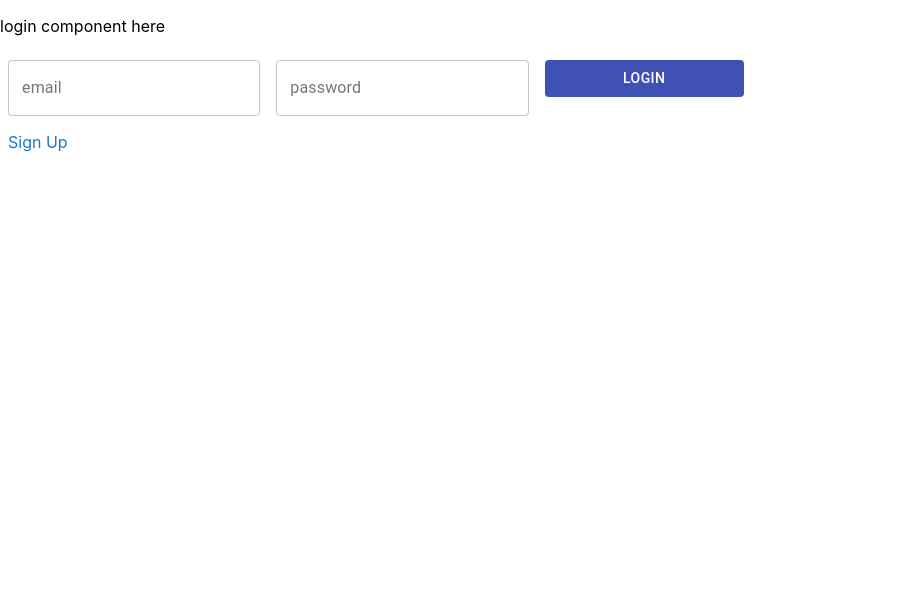
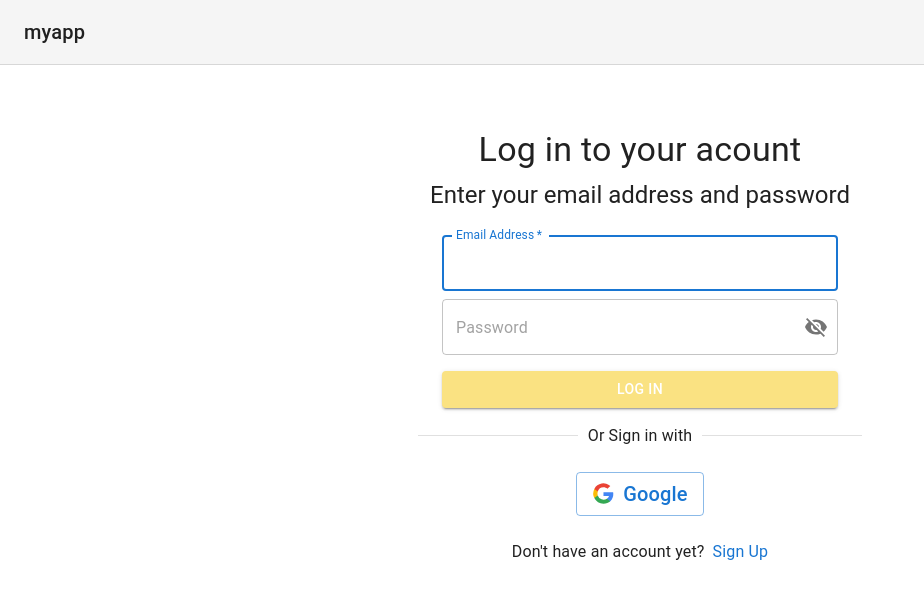
Before and after one commit to developers-bootcamp/sap-orders-manager-red, a React (Create React App) app: page /login in a window 1280 px wide. Shown: the top 598 px of the page, without its empty margins (0-924 px from the left). Built offline with nearby package versions, Linux system fonts and the light colour scheme.

Commit message:
finish login

```diff
--- a/src/App.tsx
+++ b/src/App.tsx
@@ -1,20 +1,16 @@
 import React from 'react';
 import './App.css';
-import { BrowserRouter, Route , Link} from 'react-router-dom';
+import { BrowserRouter, Route } from 'react-router-dom';
 import { Routes } from 'react-router';
 import LandingPage from "./pages/landing";
-import Login from "./pages/login";
-
-// import SignUpComp from './components/signup';
+import { LogIn } from './pages/login';
 
 function App() {
   return (
-
     <BrowserRouter>
-
       <Routes>
         <Route path="/" element={<LandingPage />} />
-        <Route path="/login" element={<Login />} />
+        <Route path="/login" element={<LogIn />} />
       </ Routes>
     </BrowserRouter>
   );
--- a/src/components/signup.tsx
+++ b/src/components/signup.tsx
@@ -8,7 +8,7 @@ import * as Yup from 'yup';
 import { Checkbox, DialogTitle, FormControl, FormControlLabel, IconButton, InputAdornment, InputLabel, Link, OutlinedInput, TextField } from '@mui/material';
 import { FormHelperText } from '@mui/material';
 import useStyles from './signUp.styles';
-// import giftsImg from '../img/gifts.png';
+import giftsImg from '../img/gifts.png';
 
 const schema = Yup.object().shape({
   fullName: Yup.string().required('Name is a required field').max(20, 'You cannot enter more than 20 letters'),
@@ -118,7 +118,7 @@ const SignUpComp: React.FC = () => {
               </Formik>
             </div>
             <div className={classes.sideBackImg} style={{ display: 'inline-block' }}>
-              {/* <img className={classes.giftImg} src={giftsImg} alt='giftImg'/> */}
+              <img className={classes.giftImg} src={giftsImg} alt='giftImg'/>
               <div className={classes.txtSide}>
                 Fill in your details so you can login later</div>
             </div>
--- a/src/config/config.tsx
+++ b/src/config/config.tsx
@@ -5,9 +5,17 @@
 const BASE_URL = "http://localhost:8080"
 
 // const BASE_URL = process.env.DASHBOARD_API_BASE_URL;
-console.log(BASE_URL);
 
 // Define the full URL for getting all orders
 const GET_ALL_ORDERS_URL = `${BASE_URL}/orders`;
 const LOG_IN = `${BASE_URL}/User/logIn`
 export { GET_ALL_ORDERS_URL, LOG_IN };
+
+export const PALLETE = {
+    BLUE: '#6794CF',
+    YELLOW: '#FAE282',
+    RED: '#EE696A',
+    GREEN: '#7ED787',
+    ORANGE: '#EB9F6E',
+    WHITE: '#FFFFFF',
+}
--- a/src/pages/login.tsx
+++ b/src/pages/login.tsx
@@ -1,13 +1,164 @@
-import LoginComp from "../components/login.styles"
+import * as React from 'react';
+import CssBaseline from '@mui/material/CssBaseline';
+import AppBar from '@mui/material/AppBar';
+import Box from '@mui/material/Box';
+import Container from '@mui/material/Container';
+import Toolbar from '@mui/material/Toolbar';
+import Button from '@mui/material/Button';
+import Typography from '@mui/material/Typography';
+import { createTheme, ThemeProvider } from '@mui/material/styles';
+import { Alert, Divider, Grid, IconButton, InputAdornment, OutlinedInput, TextField } from '@mui/material';
+import { useNavigate } from 'react-router';
+import { logIn } from '../axios/userAxios';
+import { Visibility, VisibilityOff } from '@mui/icons-material';
+import SignUpComp from '../components/signup';
+import { PALLETE } from '../config/config';
 
-const Login = () => {
+const defaultTheme = createTheme();
+
+export const LogIn: React.FC = () => {
+    const [showPassword, setShowPassword] = React.useState<boolean>(false);
+
+    const handleClickShowPassword = (): void => setShowPassword((show) => !show);
+
+    const handleMouseDownPassword = (event: React.MouseEvent<HTMLButtonElement>) => {
+        event.preventDefault();
+    };
+
+    const navigate = useNavigate()
+
+    const [isShowError, setIsShowError] = React.useState<boolean>(false)
+
+    const handleSubmit = (event: React.FormEvent<HTMLFormElement>): void => {
+        event.preventDefault();
+        const data: FormData = new FormData(event.currentTarget)
+        const email: string = data.get('email')?.toString() || ""
+        const password: string = data.get('password')?.toString() || ""
+        if (email || password) {
+            logIn(email, password)
+                .then(res => {
+                    window.localStorage.setItem("userToken", res.data)
+                    setIsShowError(false)
+                    navigate("/")
+                })
+                .catch(err => {
+                    setIsShowError(true)
+                })
+        }
+        else
+            setIsShowError(true)
+    };
+
     return (
-        <>
-            <p>login component here</p>
-            <LoginComp></LoginComp>
+        <ThemeProvider theme={defaultTheme}>
+            <CssBaseline />
+            <AppBar
+                position="absolute"
+                color="default"
+                elevation={0}
+                sx={{
+                    position: 'relative',
+                    borderBottom: (t) => `1px solid ${t.palette.divider}`,
+                }}
+            >
+                <Toolbar>
+                    <Typography variant="h6" color="inherit" noWrap>
+                        myapp
+                    </Typography>
+                </Toolbar>
+            </AppBar>
 
-        </>
-    )
+            <ThemeProvider theme={defaultTheme}>
+                <Container component="main" maxWidth="xl">
+                    <CssBaseline />
+                    <Box
+                        sx={{
+                            marginTop: 8,
+                            display: 'flex',
+                            flexDirection: 'column',
+                            alignItems: 'center',
+                        }}
+                    >
+                        <Typography component="h1" variant="h4">
+                            Log in to your acount
+                        </Typography>
+
+                        <Typography component="h2" variant="h5" sx={{ mt: 1 }}>
+                            Enter your email address and password
+                        </Typography>
+                        <Box component="form" onSubmit={handleSubmit} noValidate sx={{ mt: 1, alignItems: 'center' }}>
+                            <Container maxWidth="xs">
+                                <TextField
+                                    margin="normal"
+                                    required
+                                    fullWidth
+                                    id="email"
+                                    label="Email Address"
+                                    name="email"
+                                    autoComplete="email"
+                                    autoFocus
+                                />
+                                <OutlinedInput
+                                    name="password"
+                                    fullWidth
+                                    required
+                                    id="outlined-adornment-password"
+                                    type={showPassword ? 'text' : 'password'}
+                                    endAdornment={
+                                        <InputAdornment position="end">
+                                            <IconButton
+                                                aria-label="toggle password visibility"
+                                                onClick={handleClickShowPassword}
+                                                onMouseDown={handleMouseDownPassword}
+                                                edge="end"
+                                            >
+                                                {showPassword ? <Visibility /> : <VisibilityOff />}
+                                            </IconButton>
+                                        </InputAdornment>
+                                    }
+                                    placeholder='Password'
+                                />
+                                {isShowError && <Alert severity="error" sx={{ mt: 3 }}>
+                                    Oops... try again or register
+                                </Alert>}
+                                <Button
+                                    type="submit"
+                                    fullWidth
+                                    variant="contained"
+                                    sx={{ mt: 2, mb: 2, backgroundColor: PALLETE.YELLOW }}
+                                >
+                                    Log in
+                                </Button>
+                            </Container>
+                            <Divider> Or Sign in with </Divider>
+                            <Box sx={{
+                                marginTop: 3,
+                                display: 'flex',
+                                flexDirection: 'column',
+                                alignItems: 'center',
+                            }}>
+                                <Button variant="outlined" sx={{textTransform: "none"}}>
+                                    <svg aria-hidden="true" className="native svg-icon iconGoogle" width="23" height="23" viewBox="0 0 18 18">
+                                        <path fill="#4285F4" d="M16.51 8H8.98v3h4.3c-.18 1-.74 1.48-1.6 2.04v2.01h2.6a7.8 7.8 0 0 0 2.38-5.88c0-.57-.05-.66-.15-1.18Z"></path>
+                                        <path fill="#34A853" d="M8.98 17c2.16 0 3.97-.72 5.3-1.94l-2.6-2a4.8 4.8 0 0 1-7.18-2.54H1.83v2.07A8 8 0 0 0 8.98 17Z"></path>
+                                        <path fill="#FBBC05" d="M4.5 10.52a4.8 4.8 0 0 1 0-3.04V5.41H1.83a8 8 0 0 0 0 7.18l2.67-2.07Z"></path>
+                                        <path fill="#EA4335" d="M8.98 4.18c1.17 0 2.23.4 3.06 1.2l2.3-2.3A8 8 0 0 0 1.83 5.4L4.5 7.49a4.77 4.77 0 0 1 4.48-3.3Z"></path>
+                                    </svg>
+                                    <Typography component="h6" variant="h6" sx={{ ml: 1 }}>
+                                        Google
+                                    </Typography>
+                                </Button>
+                                <Grid sx={{ mt: 3, display: 'flex' }}>
+                                    <Typography sx={{ mr: 1 }}>
+                                        Don't have an account yet?
+                                    </Typography>
+                                    <SignUpComp></SignUpComp>
+                                </Grid>
+                            </Box>
+                        </Box>
+                    </Box>
+                </Container>
+            </ThemeProvider >
+        </ThemeProvider >
+    );
 }
-
-export default Login;
--- a/src/react-app-env.d.ts
+++ b/src/react-app-env.d.ts
@@ -1 +1,6 @@
 // <reference types="react-scripts" />
+
+declare module '*.png' {
+    const value: any;
+    export default value;
+}
--- a/src/components/login.styles.tsx
+++ b/src/styles/login.styles.tsx
@@ -2,8 +2,7 @@ import React ,{useState} from 'react';
 import { createStyles, makeStyles, Theme } from '@material-ui/core/styles';
 import TextField from '@material-ui/core/TextField';
 import Button from '@material-ui/core/Button';
-import SignUpComp from "./signup";
-import { useState } from 'react';
+import SignUpComp from "../components/signup";
 import { logIn } from '../axios/userAxios';
 import { useNavigate } from 'react-router-dom';
 import { Alert } from '@mui/material';
```
